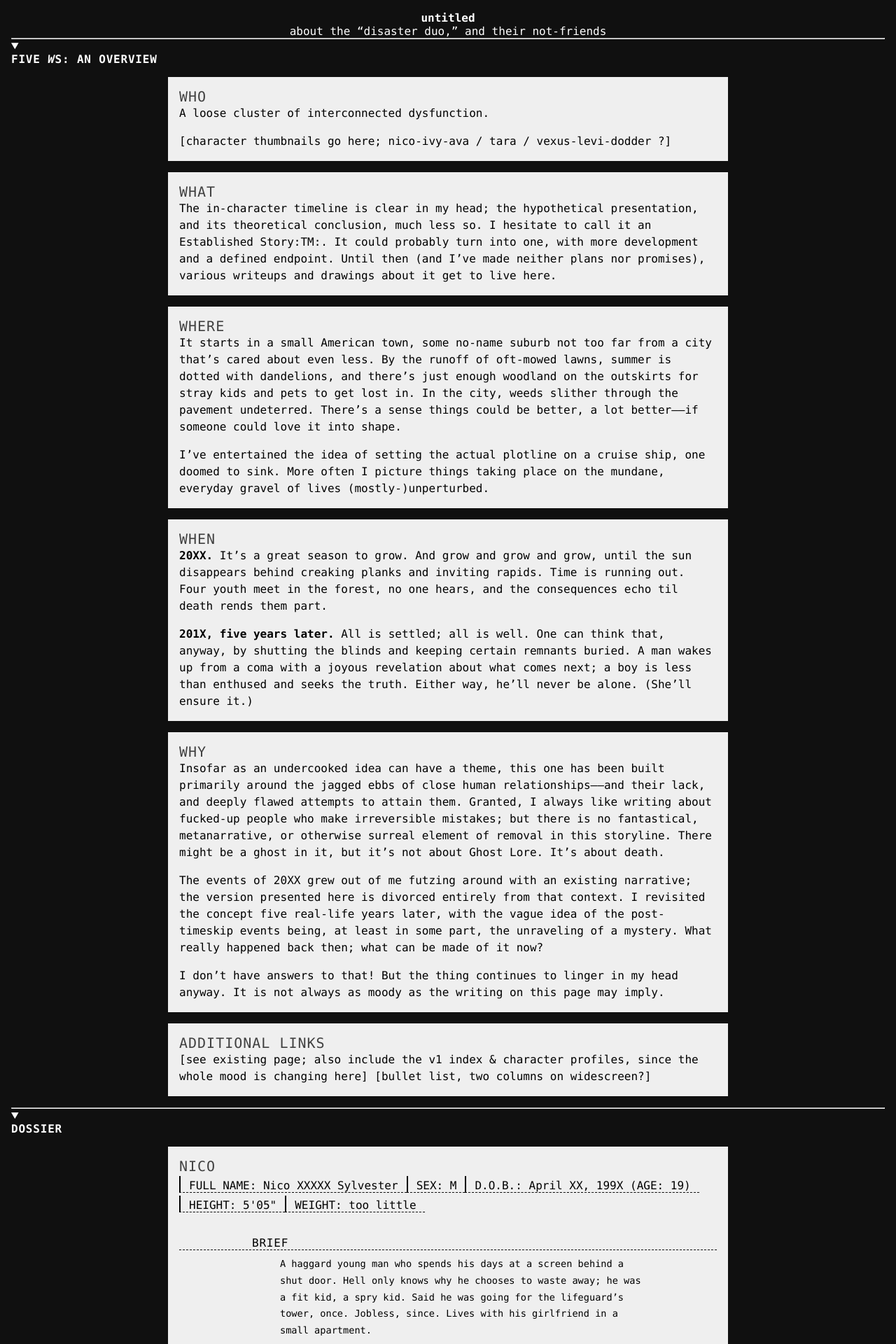
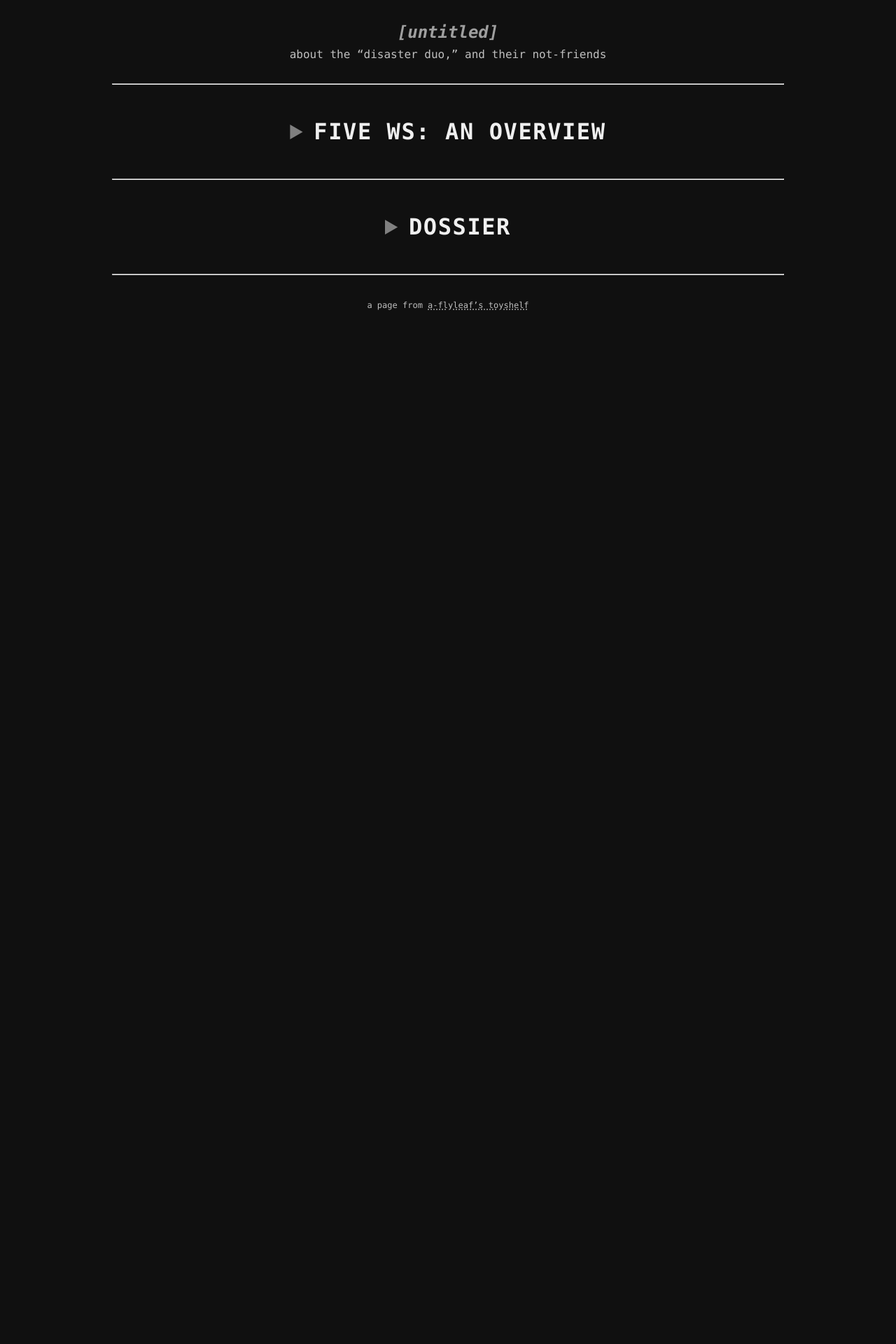
Before and after one commit to a-flyleaf/toyshelf, a Jekyll site: the page built from cmyk.html, in a window 1280 px wide. Shown: the top 1920 px of the page at 70% size. Built offline with Jekyll 4.4.1, drawn with Linux system fonts in a browser that asks for light colours; after the commit the page ends 900 px from its top, so only the background shows below that; some of the changed text lies outside the part shown.

Commit message:
cmyk: cleanup for "publication"

```diff
--- a/cmyk.html
+++ b/cmyk.html
@@ -1,6 +1,6 @@
 ---
 layout: none
-title: "untitled"
+title: "[untitled]"
 hspan: >-
   about the "disaster duo," and their not-friends
 
@@ -10,7 +10,7 @@ ws:
     txt: |-
       A loose cluster of interconnected dysfunction.
 
-      [character thumbnails go here; nico-ivy-ava / tara / vexus-levi-dodder ?]
+      <!--[character thumbnails go here; nico-ivy-ava / tara / vexus-levi-dodder ?]-->
   - h3: what
     txt: |-
       The in-character timeline is clear in my head; the hypothetical presentation, and its theoretical conclusion, much less so. I hesitate to call it an Established Story:TM:. It could probably turn into one, with more development and a defined endpoint. Until then (and I've made neither plans nor promises), various writeups and drawings about it get to live here.
@@ -190,11 +190,11 @@ characters:
 ---
 <!DOCTYPE html>
 <html><head><meta charset="UTF-8"><meta http-equiv="X-UA-Compatible" content="IE=edge"><meta name="viewport" content="width=device-width, initial-scale=1.0">
-  <title>{{page.title}}</title>
+  <title>{{page.title}} | {{site.name}}</title>
   <style>
     *{box-sizing:border-box; font-size:100%; margin:0; padding:0;}
     .x{position:absolute; left:-999px; width:1px; height:1px; top:auto; overflow:hidden;}
-    body{background:#101010; color:#fff; padding:1rem; font-family:"lucida console",courier,monospace;}
+    body{background:#101010; color:#bfbfbf; padding:1rem; font-family:"lucida console",courier,monospace;}
     header,main,section,footer{display:block;}
 
 		::selection{background:#000; color:#fff;}
@@ -203,13 +203,24 @@ characters:
 		.nob{font-weight:normal;}
     small{font-size:.75em;}
 		.up{text-transform:uppercase; letter-spacing:.05em;}
-    a:focus,summary:focus{outline:/*DEFINE*/;}
+		a:focus,summary:focus{outline:.125rem dashed #bfbfbf;}
 
-		header,footer{text-align:center;}
-    summary{cursor:pointer;}
+		header,footer{text-align:center; padding:1em 0;}
+		h1{font-size:1.5em; font-style:italic; color:#9f9f9f;}
+		header span{display:block; padding-top:.5em;}
+		hr{max-width:60em; margin:1em auto;}
+
+		details{max-width:70em; margin:1em auto;}
+    summary{cursor:pointer; text-align:center; color:#808080; font-size:2em; padding:1em 0;}
+		summary h2{display:inline; color:#efefef;}
+		details[open] summary{color:#404040;} details[open] summary h2{color:#808080;}
+		h2 i{font-style:normal;}
     section{background:#efefef; color:#000; margin:1em auto; padding:1em; max-width:50em;}
     h3{font-size:1.25em; color:#404040;}
     p{line-height:1.5;} p+p{margin-top:1em;}
+
+		#fivew h3{font-weight:bold; border-bottom:2px #808080 dashed; padding:0 0 .75em 0; margin-bottom:1em; text-align:center;}
+		#fivew section{margin-bottom:2em;}
 
 		.floatbox{overflow:auto;}
 		.stats{list-style-type:none;}
@@ -248,6 +259,9 @@ characters:
 			#levi p{font-size:.925em; line-height:1.625;}
 		#dodder .desc p{font-family:arial,sans-serif; font-size:.85em; line-height:1.65; color:#404040;}
 
+		footer a{color:inherit; text-decoration:2px dotted #808080 underline;}
+		footer a:hover,footer a:active,footer a:focus{color:#fff;}
+
     @media (prefers-color-scheme:dark){
       body{background:#000;}
       section{background:#202020; color:#bfbfbf;}
@@ -270,7 +284,7 @@ characters:
   <hr>
 
 	<main>
-		<details OPEN>
+		<details id="fivew">
 			<summary><h2 class="up">{{page.ws-h2}}</h2></summary>
 			{%for s in page.ws%}{%if s.h2 contains "additional"%}<hr>{%endif%}<section>
 				<h3 class="up nob">{{s.h3}}</h3>
@@ -278,7 +292,7 @@ characters:
 			</section>{%endfor%}
 		</details>
 		<hr>
-		<details id="dossier" OPEN>
+		<details id="dossier">
 			<summary><h2 class="up">Dossier</h2></summary>
 			{%for c in page.characters%}<section id="{{c.h3}}"{%if c.h3=='ava' or c.h3=='tara'%} class="serif"{%endif%}>
 				<h3 class="up nob">{%if c.h3=="ivy" or c.h3=="dodder"%}“{{c.h3}}”{%else%}{{c.h3}}{%endif%}</h3>
@@ -303,13 +317,13 @@ characters:
 				</div>
 
 				<!--[selected gallery? trivia?? idk the random OC factoids don't really fit the Mood of this page]-->
-			</section>{%endfor%}
+			</section>{%endfor%}<!--
 			<hr>
 			<section>
 				## ADDITIONAL
 				Art related to this setting, but not featuring any of the main characters.
 				[the pets!! also parents (nico/ivy/ava/caines), if I still like the art enough]
-			</section>
+			</section>-->
 		</details>
 	</main>
 
```
Also changed, not shown: other parts of cmyk.html (+3 -3 lines), TODO.md (+11 -0 lines).
